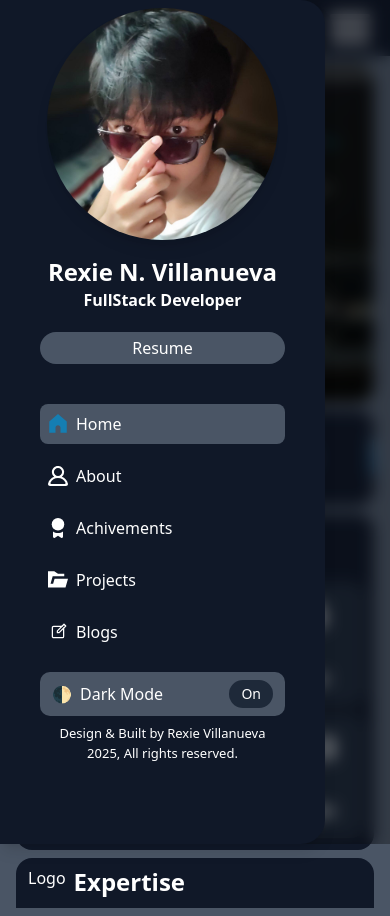
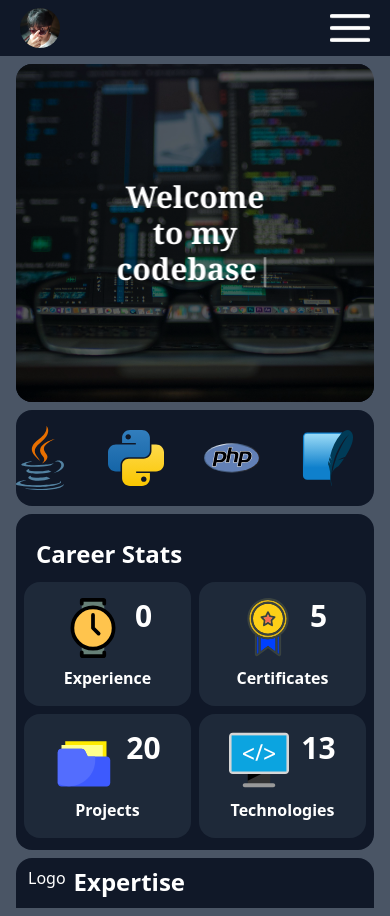
Before and after one commit to Xer0503/Portfolio-vue, a Vue app: page / in a window 390 px wide. Built offline with nearby package versions, Linux system fonts and the light colour scheme.

Commit message:
feat: enhance layout and component functionality; add smooth scrolling and improve skill display

```diff
--- a/src/components/Layout.vue
+++ b/src/components/Layout.vue
@@ -70,7 +70,7 @@ function closeNav() {
         </div>
 
         <!-- Main Content Area -->
-        <div class="col-span-12 md:col-span-9 px-2 h-screen overflow-y-auto">
+        <div class="col-span-12 md:col-span-9 px-2 h-screen overflow-y-auto scroll-smooth">
           <component :is="views[selectedView]" />
         </div>
 
@@ -80,6 +80,11 @@ function closeNav() {
 </template>
 
 <style>
+
+html {
+  scroll-behavior: smooth;
+}
+
 /* Sidebar slide transition */
 .slide-enter-from {
   transform: translateX(-100%);
--- a/src/components/ui/Career.vue
+++ b/src/components/ui/Career.vue
@@ -37,6 +37,7 @@
         <!--Card Body-->
         <div>
             <div class="grid grid-cols-2 gap-2 md:gap-4 text-white md:px-5 md:py-2">
+                <a href="#career">
                     <div @click="selectCareer = 1" class="rounded-2xl bg-gray-800 px-2 py-4 cursor-pointer">
                         <div class="flex flex-col space-y-2 px-3 justify-center items-center font-bold">
                             <span class="flex space-x-3">
@@ -46,6 +47,9 @@
                             <p class="text-md md:text-2xl">Experience</p>
                         </div>
                     </div>
+                </a>
+
+                <a href="#career">
                     <div @click="selectCareer = 2" class="rounded-2xl bg-gray-800 px-2 py-4 cursor-pointer">
                         <div class="flex flex-col space-y-2 px-3 justify-center items-center font-bold">
                             <span class="flex space-x-3">
@@ -55,7 +59,8 @@
                             <p class="text-md md:text-2xl">Certificates</p>
                         </div>
                     </div>
-
+                </a>
+                <a href="#career">
                     <div @click="selectCareer = 3" class="rounded-2xl bg-gray-800 px-2 py-4 cursor-pointer">
                         <div class="flex flex-col space-y-2 px-3 justify-center items-center font-bold">
                             <span class="flex space-x-3">
@@ -65,6 +70,8 @@
                             <p class="text-md md:text-2xl">Projects</p>
                         </div>
                     </div>
+                </a>
+                <a href="#career">
                     <div @click="selectCareer = 4" class="rounded-2xl bg-gray-800 px-2 py-4 cursor-pointer">
                         <div class="flex flex-col space-y-2 px-3 justify-center items-center font-bold">
                             <span class="flex space-x-3">
@@ -74,19 +81,19 @@
                             <p class="text-md md:text-2xl">Technologies</p>
                         </div>
                     </div>
+                </a>
             </div>
         </div>
         <!--End of Card body-->
 
         <!---->
-        <div v-if="selectCareer > 0" class="fixed inset-0 z-40 bg-black opacity-50 h-screen"></div>
+        <div @click="selectCareer = 0" v-if="selectCareer > 0" class="fixed inset-0 z-40 bg-black opacity-70 h-screen"></div>
         <transition name="pop">
-        <div v-if="selectCareer > 0" class="w-full h-full flex flex-col bg-gray-950 rounded-2xl absolute inset-0 z-50">
-            <div class="flex justify-between items-center px-5 py-2">
+        <div @click="selectCareer = 0" v-if="selectCareer > 0" class="w-full h-full flex flex-col bg-gray-950 rounded-2xl absolute inset-0 z-50">
+            <div class="flex items-center px-5 py-2">
                 <span>
                     <p class="text-white font-bold text-2xl">{{ heading[selectCareer] }}</p>
                 </span>
-                <button @click="selectCareer=0" class="text-white rounded-full px-3 text-2xl mx-3 mt-2 cursor-pointer">x</button>
             </div>
             <div class="h-full">
                 <component :is="viewsStats[selectCareer]" />
--- a/src/components/ui/Expert.vue
+++ b/src/components/ui/Expert.vue
@@ -54,10 +54,11 @@ const icon = [
 
     <div class="flex flex-col px-5 py-3">
       <div v-for="skill in skills" :key="skill.id">
-        <div @click="toggles[skill.id].value = !toggles[skill.id].value" class="flex justify-between p-3 cursor-pointer">
+        <a href="#title">
+        <div @click="toggles[skill.id].value = !toggles[skill.id].value" class="flex justify-between p-3 cursor-pointer" id="title">
           <div class="flex space-x-2">
             <span>{{ skill.emoji }}</span>
-            <h3>{{ skill.title }}</h3>
+            <p class="md:text-2xl font-semibold">{{ skill.title }}</p>
           </div>
           <transition name="dropUp">
               <span>
@@ -67,9 +68,10 @@ const icon = [
               </span>
             </transition>
           </div>
+        </a>
         <div class="bg-gray-600 p-[0.3px]"></div>
         <transition name="description">
-          <div v-if="toggles[skill.id].value" id="desc" class="text-md text-gray-300 py-2 text-justify">
+          <div v-if="toggles[skill.id].value" id="desc" class="text-md md:text-2xl text-gray-300 py-2 text-justify">
             {{ skill.description }}
           </div>
         </transition>
--- a/src/components/ui/Skill.vue
+++ b/src/components/ui/Skill.vue
@@ -1,30 +1,26 @@
 <script setup>
 const logos = [
-  { src: '/logos/html.svg', alt: 'HTML' },
-  { src: '/logos/css.svg', alt: 'CSS' },
-  { src: '/logos/js.svg', alt: 'JavaScript' },
-  { src: '/logos/java.svg', alt: 'Java' },
-  { src: '/logos/python.svg', alt: 'Python' },
-  { src: '/logos/php.svg', alt: 'PHP' },
-  { src: '/logos/sqlite.svg', alt: 'SQLite' },
-  { src: '/logos/mysql.svg', alt: 'MySQL' },
-  { src: '/logos/bootstrap.svg', alt: 'Bootstrap' },
-  { src: '/logos/tailwind.svg', alt: 'Tailwind CSS' },
-  { src: '/logos/flask.svg', alt: 'Flask' },
-  { src: '/logos/vue.svg', alt: 'Vue.js' },
-  { src: '/logos/laravel.svg', alt: 'Laravel' }
+  '/logos/html.svg',
+  '/logos/css.svg',
+  '/logos/js.svg',
+  '/logos/java.svg',
+  '/logos/python.svg',
+  '/logos/php.svg',
+  '/logos/sqlite.svg',
+  '/logos/mysql.svg',
+  '/logos/bootstrap.svg',
+  '/logos/tailwind.svg',
+  '/logos/flask.svg',
+  '/logos/vue.svg',
+  '/logos/laravel.svg'
 ]
 </script>
 
 <template>
-  <div class="overflow-hidden relative py-6 group">
+  <div class="overflow-hidden whitespace-nowrap relative py-4" id="career">
     <div class="scroll-track">
-      <div
-        v-for="(logo, index) in logos.concat(logos)"
-        :key="`${logo.alt}-${index}`"
-        class="mx-6 flex items-center justify-center"
-      >
-        <img :src="logo.src" :alt="logo.alt" class="h-12 w-auto object-contain" />
+      <div v-for="(logo, index) in logos.concat(logos)" :key="index" class="mx-4 flex items-center">
+        <img :src="logo" class="h-16 w-auto object-contain" />
       </div>
     </div>
   </div>
@@ -43,10 +39,6 @@ const logos = [
 .scroll-track {
   display: flex;
   width: max-content;
-  animation: scroll-left 25s linear infinite;
-}
-
-.group:hover .scroll-track {
-  animation-play-state: paused;
+  animation: scroll-left 20s linear infinite;
 }
 </style>
--- a/src/utils/index.js
+++ b/src/utils/index.js
@@ -1,6 +1,6 @@
 import { ref } from 'vue'
 
-export const navToggle = ref(true);
+export const navToggle = ref(false);
 export const selectedView = ref(1);
 
 export const selectMenu = ref(false);
```
Lines whose indentation alone changed are shown as unchanged.
